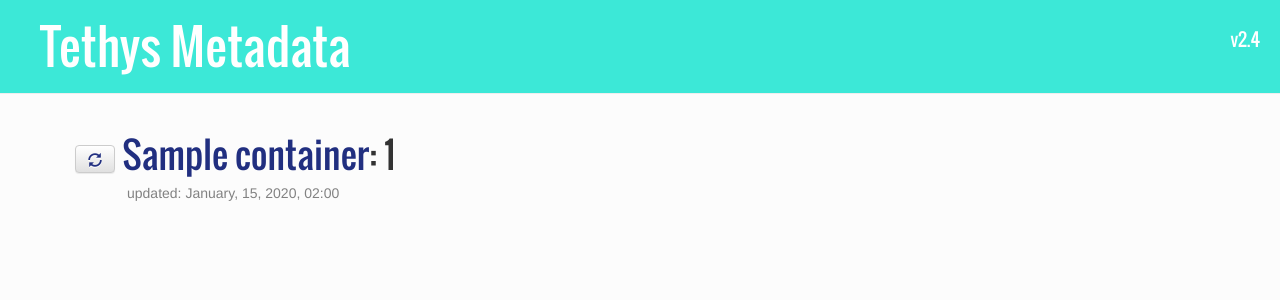
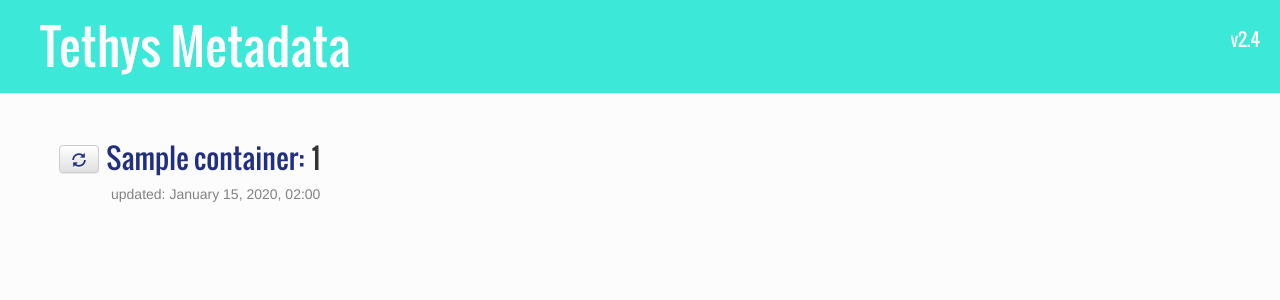
Before and after one commit to s-herbert/django, a Django app: page /tethys/ in a window 1280 px wide. Shown: the top 300 px of the page. Run offline with Django 3.2, Linux system fonts and the light colour scheme; tables that the repository leaves empty hold one stand-in row (values such as "Sample post"); some libraries are stand-ins or nearby versions; some web fonts are replaced.

Commit message:
added links to ajax refresh, bit of styling

```diff
--- a/tethys/static/css/tethys.css
+++ b/tethys/static/css/tethys.css
@@ -26,7 +26,7 @@
 }
 
 .content {
-    margin-left: 40px;
+    margin-left: 24px;
 }
 
 h1, h2, h3, h4 {
@@ -90,7 +90,13 @@
     color: #212F80;
 }
 
+h1 .collection-name, h1 .count{
+
+	font-size:28px;
+}
+
 .server-frame{
+	display:inline;
 	overflow: hidden;
 	float:right;
 	border-left:2px #BCD0E3 groove;
--- a/tethys/static/js/tethys.js
+++ b/tethys/static/js/tethys.js
@@ -4,11 +4,14 @@
 
 	//refresh container info
 	$('.refresh-btn').click(function(event){
+		$(this).toggleClass('active');
 		event.preventDefault();
 		console.log("refresh clicked!")  // sanity check
 		var collection = (this).id.slice(8)
 		console.log(collection);
 		refresh_collection(collection);
+		$(this).toggleClass('active');
+		$(this).toggleClass('selected')
 	});
 
 	//convert newlines to br's
@@ -34,15 +37,16 @@
 				var count_id = "#count-" +collection
 				var updated_id = "#updated-"+collection
 				var docs_id = "#docs-"+collection //unorderd list
-				console.log(count_id)
-				$(count_id).text(json.count)
+				$(count_id).text(" "+json.count)
 				$(updated_id).text("updated: "+json.updated)
 				var doc_list = json.docs.split(" ")
 				$(docs_id).empty(); //clear out the list
-				console.log(doc_list)
 				for (var i=0;i<doc_list.length;i++){
-					console.log("repopulating: "+doc_list[i])
-					$(docs_id).append("<li id=\""+collection+"-"+doc_list[i]+"\">"+doc_list[i]+"</li>")
+					$(docs_id).append("<li id=\""+collection+"-"+doc_list[i]+"\">"
+										+"<a href=\"/tethys/load_document/"+collection+"/"+doc_list[i]+"/\" target=\"frame-"+collection+"\">"
+										+doc_list[i]
+										+"</a>"
+										+"</li>")
 				}
 				//$(docs_id).html(nl2br(json.docs,false))
 				console.log("success"); // another sanity check
--- a/tethys/templates/tethys/base.html
+++ b/tethys/templates/tethys/base.html
@@ -35,6 +35,9 @@
 					{% endblock %}
 				</div>
 			</div>
+			<div class="row">
+
+			</div>
 		</div>
 
     </body>
--- a/tethys/templates/tethys/container_list.html
+++ b/tethys/templates/tethys/container_list.html
@@ -6,13 +6,13 @@
 
 			<h1>
 				<a class="btn btn-default refresh-btn" id="refresh-{{container.name}}" href=""><span class="glyphicon glyphicon-refresh"></span></a>
-				<a href="{%url 'container_detail' name=container.name%}" >{{ container.name }}</a>:
+				<a class ='collection-name' href="{%url 'container_detail' name=container.name%}" >{{ container.name }}:</a>
 				<span class='count' id="count-{{container.name}}"> {{container.count}}</span>
 				{% csrf_token %}
 
 			</h1>
 			<div class="date-list">
-				<p id="updated-{{container.name}}">updated: {{ container.last_updated|date:"F, j, Y" }}, {{ container.last_updated|time:'H:i' }}</p>
+				<p id="updated-{{container.name}}">updated: {{ container.last_updated|date:"F j, Y" }}, {{ container.last_updated|time:'H:i' }}</p>
 			</div>
 		</div>
 	{% endfor %}
```
